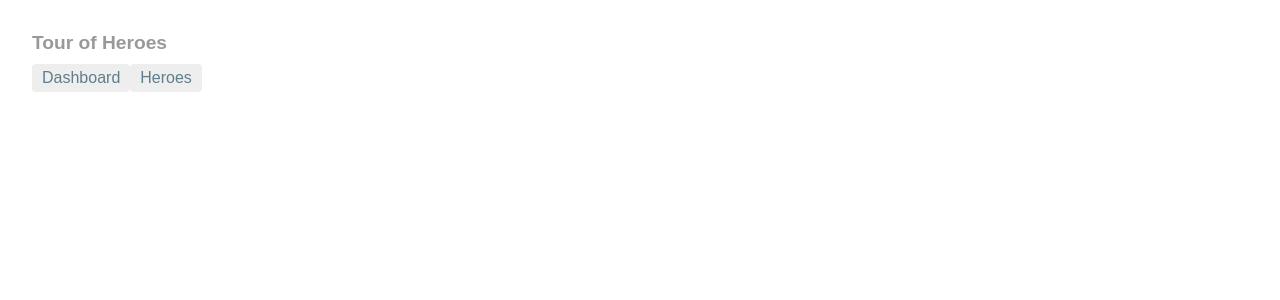
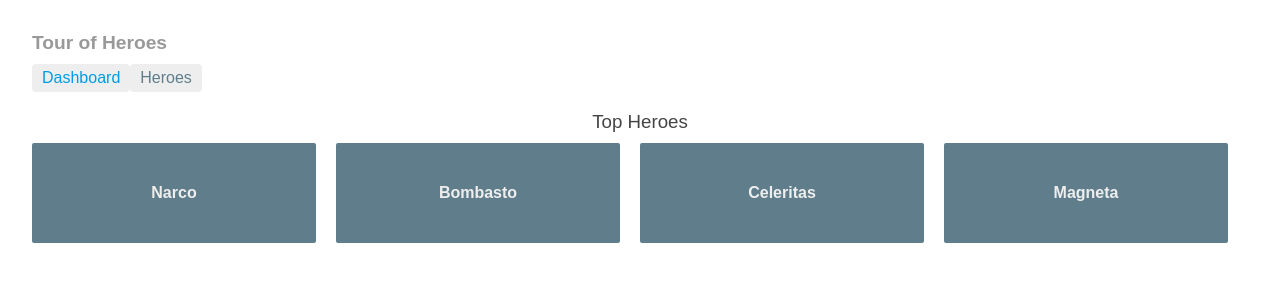
Before and after one commit to tonysong185/angular-tour-of-heroes, an Angular app: page /dashboard in a window 1280 px wide. Shown: the top 300 px of the page. Built offline with nearby package versions, Linux system fonts and the light colour scheme.

Commit message:
Showing correctly.

```diff
--- a/src/app/app.component.html
+++ b/src/app/app.component.html
@@ -1,5 +1,6 @@
 <h1>{{title}}</h1>
 <nav>
-  <a routerLink="/dashboard">Dashboard</a>
-  <a routerLink="/heroes">Heroes</a>
+  <a routerLink="/dashboard" routerLinkActive="active">Dashboard</a>
+  <a routerLink="/heroes" routerLinkActive="active">Heroes</a>
+  <router-outlet></router-outlet>
 </nav>
--- /dev/null
+++ b/src/app/hero-detail.component.html
@@ -0,0 +1,8 @@
+<div *ngIf="hero">
+  <h2>{{hero.name}} details!</h2>
+  <div><label>id: </label>{{hero.id}}</div>
+  <div>
+    <label>name: </label>
+    <input [(ngModel)]="hero.name" placeholder="name"/>
+  </div>
+</div>
--- a/src/app/hero-detail.component.ts
+++ b/src/app/hero-detail.component.ts
@@ -8,16 +8,7 @@ import { HeroService } from './hero.service';
 
 @Component({
   selector: 'hero-detail',
-  template: `
-    <div *ngIf="hero">
-      <h2>{{hero.name}} details!</h2>
-      <div><label>id: </label>{{hero.id}}</div>
-      <div>
-        <label>name: </label>
-        <input [(ngModel)]="hero.name" placeholder="name"/>
-      </div>
-    </div>
-  `,
+  templateUrl: './hero-detail.component.html',
   styleUrls: [ './hero-detail.component.css' ]
 })
 
--- a/src/index.html
+++ b/src/index.html
@@ -2,12 +2,9 @@
 <html>
 <head>
   <meta charset="utf-8">
-  <title>AngularTourOfHeroes</title>
+  <title>Angular Tour of Heroes</title>
   <base href="/">
-
   <meta name="viewport" content="width=device-width, initial-scale=1">
-  <link rel="icon" type="image/x-icon" href="favicon.ico">
-  <link rel="stylesheet" href="styles.css">
 </head>
 <body>
   <app-root>Loading...</app-root>
```
